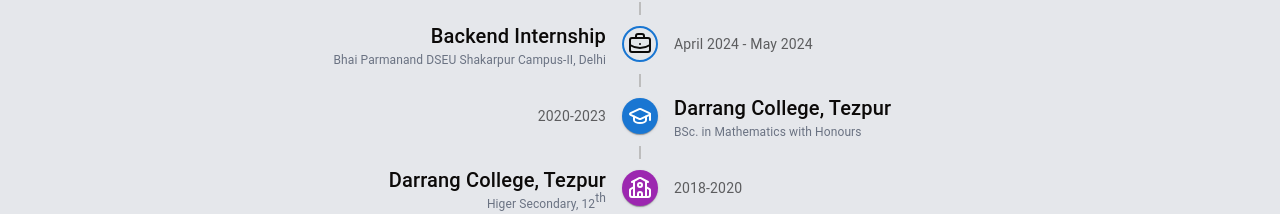
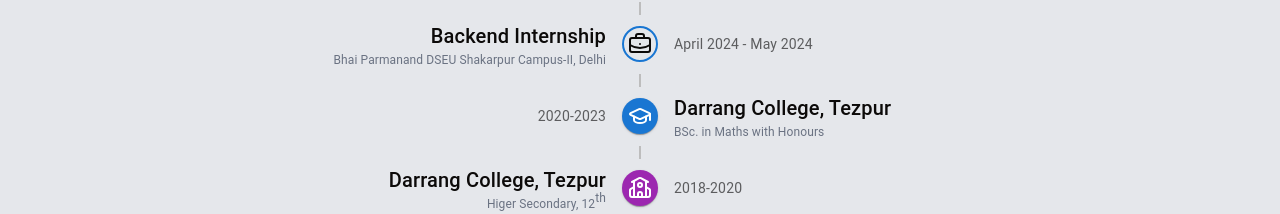
Before and after one commit to Neel-max-cpu/portfolio, a Next.js app: page / in a window 1280 px wide. Shown: the part 2459-2673 px from the top of the page. Built offline with nearby package versions, Linux system fonts and the light colour scheme; a web font is replaced by a local one.

Commit message:
update :memo:

```diff
--- a/src/data/dataMaps.ts
+++ b/src/data/dataMaps.ts
@@ -118,7 +118,7 @@
     id:5,
     date:"2020-2023",
     title:"Darrang College, Tezpur",
-    subtitle:"BSc. in Mathematics with Honours",
+    subtitle:"BSc. in Maths with Honours",
     icon: "graduation",
   },
   {
```
